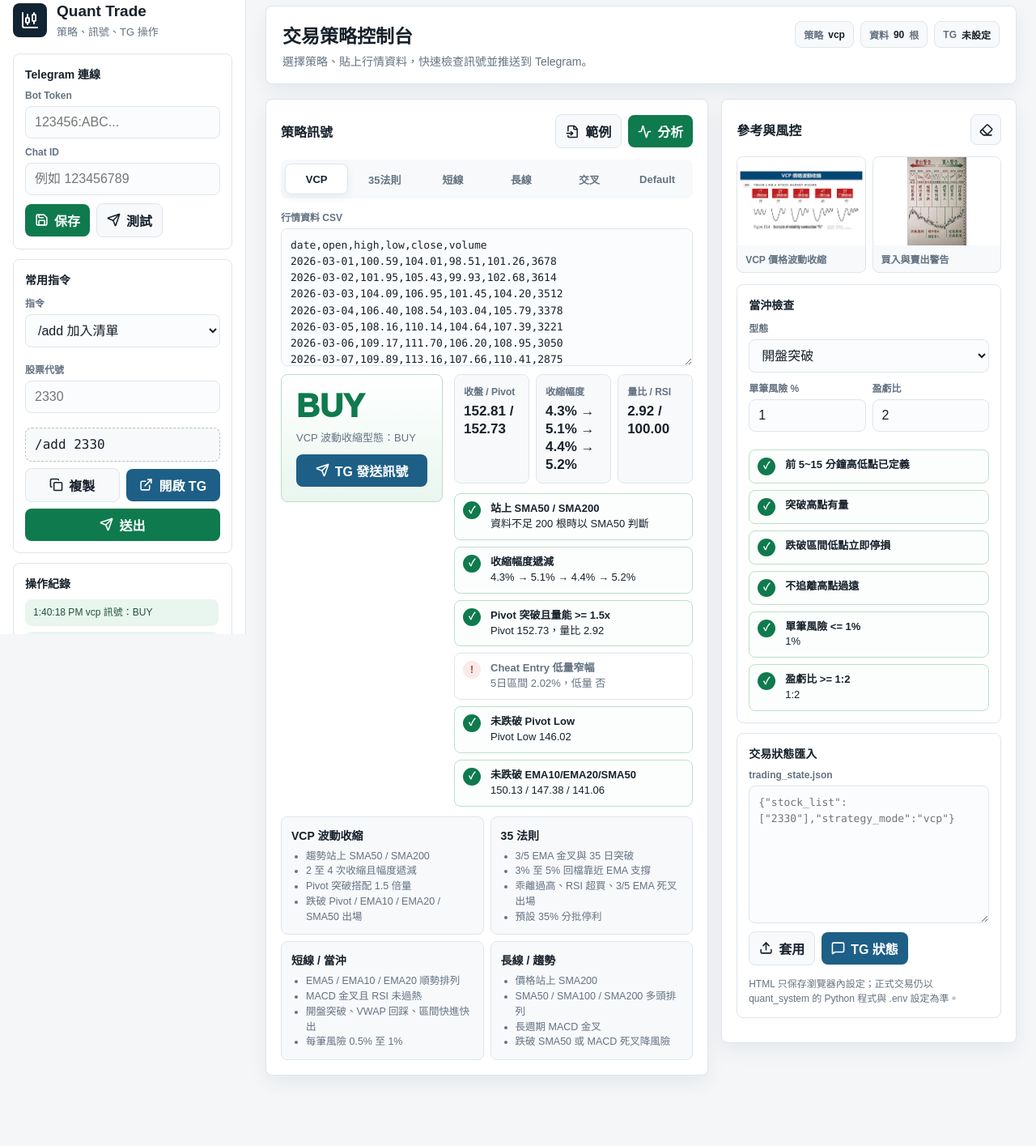
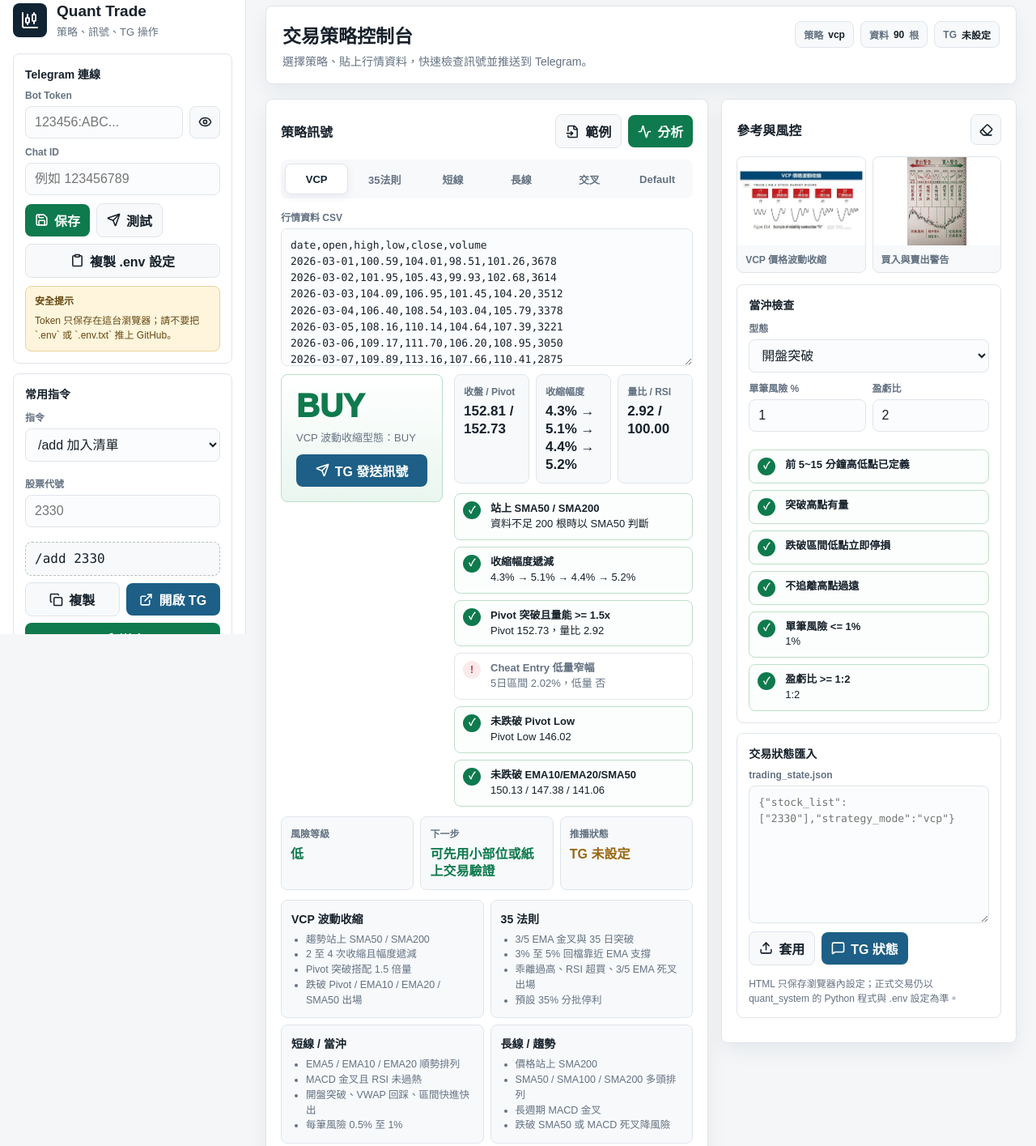
Before and after one commit to Franksyh/quant_system, a plain HTML site: page quant_system功能&使用說明/quant_system_strategy_tg.html in a window 1280 px wide. Shown: the part 17-1432 px from the top of the page at 81% size. Before the commit the page ends 1369 px from the top, so only its background shows below. Drawn offline with nearby package versions, Linux system fonts and the light colour scheme.

Commit message:
Improve strategy dashboard deploy experience

```diff
--- a/quant_system功能&使用說明/quant_system_strategy_tg.html
+++ b/quant_system功能&使用說明/quant_system_strategy_tg.html
@@ -117,6 +117,12 @@
       margin-bottom: 10px;
     }
 
+    .input-action {
+      display: grid;
+      grid-template-columns: minmax(0, 1fr) 38px;
+      gap: 8px;
+    }
+
     .field label,
     .small-label {
       color: var(--muted);
@@ -330,6 +336,48 @@
       align-items: start;
     }
 
+    .decision-strip {
+      display: grid;
+      grid-template-columns: repeat(3, minmax(0, 1fr));
+      gap: 8px;
+      margin-top: 12px;
+    }
+
+    .decision-item {
+      min-height: 72px;
+      padding: 11px;
+      border: 1px solid var(--line);
+      border-radius: 8px;
+      background: var(--panel-soft);
+    }
+
+    .decision-item span {
+      display: block;
+      color: var(--muted);
+      font-size: 12px;
+      font-weight: 800;
+    }
+
+    .decision-item strong {
+      display: block;
+      margin-top: 7px;
+      color: var(--ink);
+      font-size: 16px;
+      line-height: 1.35;
+    }
+
+    .decision-item.low strong {
+      color: var(--green);
+    }
+
+    .decision-item.medium strong {
+      color: var(--amber);
+    }
+
+    .decision-item.high strong {
+      color: var(--red);
+    }
+
     .signal-card {
       display: grid;
       align-content: center;
@@ -574,6 +622,19 @@
       line-height: 1.5;
     }
 
+    .notice {
+      display: grid;
+      gap: 7px;
+      margin-top: 10px;
+      padding: 10px 11px;
+      border: 1px solid #ead29d;
+      border-radius: 8px;
+      background: var(--amber-soft);
+      color: #654a13;
+      font-size: 12px;
+      line-height: 1.45;
+    }
+
     .split-fields {
       display: grid;
       grid-template-columns: repeat(2, minmax(0, 1fr));
@@ -619,6 +680,7 @@
       .metric-grid,
       .strategy-grid,
       .image-strip,
+      .decision-strip,
       .split-fields {
         grid-template-columns: 1fr;
       }
@@ -648,7 +710,12 @@
         <h2>Telegram 連線</h2>
         <div class="field">
           <label for="tgToken">Bot Token</label>
-          <input id="tgToken" type="password" autocomplete="off" placeholder="123456:ABC...">
+          <div class="input-action">
+            <input id="tgToken" type="password" autocomplete="off" placeholder="123456:ABC...">
+            <button class="btn secondary icon-only" id="toggleTokenBtn" type="button" title="顯示或隱藏 Token">
+              <i data-lucide="eye"></i>
+            </button>
+          </div>
         </div>
         <div class="field">
           <label for="tgChatId">Chat ID</label>
@@ -661,6 +728,13 @@
           <button class="btn secondary" id="testTgBtn" type="button" title="發送測試訊息">
             <i data-lucide="send"></i><span>測試</span>
           </button>
+        </div>
+        <button class="btn secondary" id="copyEnvBtn" type="button" title="複製 .env Telegram 設定" style="width:100%; margin-top:8px;">
+          <i data-lucide="clipboard"></i><span>複製 .env 設定</span>
+        </button>
+        <div class="notice">
+          <strong>安全提示</strong>
+          Token 只保存在這台瀏覽器；請不要把 `.env` 或 `.env.txt` 推上 GitHub。
         </div>
       </section>
 
@@ -807,6 +881,21 @@
             </div>
           </div>
 
+          <div class="decision-strip">
+            <div class="decision-item medium" id="riskTile">
+              <span>風險等級</span>
+              <strong id="riskLevelText">待分析</strong>
+            </div>
+            <div class="decision-item" id="nextActionTile">
+              <span>下一步</span>
+              <strong id="nextActionText">載入資料後分析</strong>
+            </div>
+            <div class="decision-item" id="tgReadyTile">
+              <span>推播狀態</span>
+              <strong id="tgReadyText">TG 未設定</strong>
+            </div>
+          </div>
+
           <div class="strategy-grid">
             <article class="strategy-card">
               <h4>VCP 波動收縮</h4>
@@ -959,6 +1048,7 @@
       const token = $("#tgToken").value.trim();
       const chatId = $("#tgChatId").value.trim();
       $("#tgStateText").textContent = token && chatId ? "已設定" : "未設定";
+      updateDecisionSummary(latestResult);
     }
 
     function addLog(message, type = "") {
@@ -967,6 +1057,17 @@
       item.className = `log-item ${type}`;
       item.textContent = `${new Date().toLocaleTimeString()}  ${message}`;
       log.prepend(item);
+    }
+
+    async function copyText(text, successMessage) {
+      try {
+        await navigator.clipboard.writeText(text);
+        addLog(successMessage, "ok");
+        return true;
+      } catch {
+        addLog("複製失敗，請手動選取內容", "bad");
+        return false;
+      }
     }
 
     function parseNumber(value) {
@@ -1391,6 +1492,45 @@
       return calculators[strategy](rows);
     }
 
+    function updateDecisionSummary(result) {
+      const tokenReady = $("#tgToken")?.value.trim() && $("#tgChatId")?.value.trim();
+      if ($("#tgReadyText")) {
+        $("#tgReadyText").textContent = tokenReady ? "可推播到 Telegram" : "TG 未設定";
+        $("#tgReadyTile").className = `decision-item ${tokenReady ? "low" : "medium"}`;
+      }
+
+      if (!result || !result.rows || !result.rows.length) {
+        if ($("#riskLevelText")) $("#riskLevelText").textContent = "待分析";
+        if ($("#nextActionText")) $("#nextActionText").textContent = "載入資料後分析";
+        if ($("#riskTile")) $("#riskTile").className = "decision-item medium";
+        return;
+      }
+
+      const failed = result.checks.filter(item => !item.pass).length;
+      let riskLevel = "中";
+      let riskClass = "medium";
+      let nextAction = "觀察條件是否改善";
+
+      if (result.signal === "BUY") {
+        riskLevel = failed <= 1 ? "低" : "中";
+        riskClass = failed <= 1 ? "low" : "medium";
+        nextAction = failed <= 1 ? "可先用小部位或紙上交易驗證" : "等待條件更完整再進場";
+      } else if (result.signal === "SELL") {
+        riskLevel = "高";
+        riskClass = "high";
+        nextAction = "優先檢查停損、均線與持倉風險";
+      } else if (failed >= Math.ceil(result.checks.length / 2)) {
+        riskLevel = "中偏高";
+        riskClass = "high";
+        nextAction = "暫不追價，等待突破或回測確認";
+      }
+
+      $("#riskLevelText").textContent = riskLevel;
+      $("#nextActionText").textContent = nextAction;
+      $("#riskTile").className = `decision-item ${riskClass}`;
+      $("#nextActionTile").className = `decision-item ${riskClass === "high" ? "medium" : riskClass}`;
+    }
+
     function renderResult(result) {
       latestResult = result;
       $("#activeStrategyText").textContent = result.strategy;
@@ -1414,6 +1554,8 @@
           <div><strong>${item.label}</strong>${item.detail ? `<br>${item.detail}` : ""}</div>
         </div>
       `).join("");
+
+      updateDecisionSummary(result);
     }
 
     function runAnalysis() {
@@ -1623,6 +1765,16 @@
         addLog("Telegram 設定已保存", "ok");
       });
       $("#testTgBtn").addEventListener("click", () => sendTelegram("Quant System TG 測試訊息"));
+      $("#toggleTokenBtn").addEventListener("click", () => {
+        const input = $("#tgToken");
+        input.type = input.type === "password" ? "text" : "password";
+        addLog(input.type === "text" ? "Token 已顯示" : "Token 已隱藏");
+      });
+      $("#copyEnvBtn").addEventListener("click", () => {
+        const token = $("#tgToken").value.trim() || "你的TelegramBotToken";
+        const chatId = $("#tgChatId").value.trim() || "你的TelegramChatId";
+        copyText(`TELEGRAM_TOKEN=${token}\nTELEGRAM_CHAT_ID=${chatId}`, "已複製 Telegram .env 設定");
+      });
       $("#tgToken").addEventListener("input", updateTgState);
       $("#tgChatId").addEventListener("input", updateTgState);
       $("#analyzeBtn").addEventListener("click", runAnalysis);
@@ -1644,12 +1796,7 @@
 
       $("#copyCommandBtn").addEventListener("click", async () => {
         const command = buildCommand();
-        try {
-          await navigator.clipboard.writeText(command);
-          addLog(`已複製 ${command}`, "ok");
-        } catch {
-          addLog("複製失敗，請手動選取指令", "bad");
-        }
+        copyText(command, `已複製 ${command}`);
       });
 
       $("#shareCommandBtn").addEventListener("click", () => {
```
Also changed, not shown: index.html (added, +61 -0 lines), netlify.toml (added).
